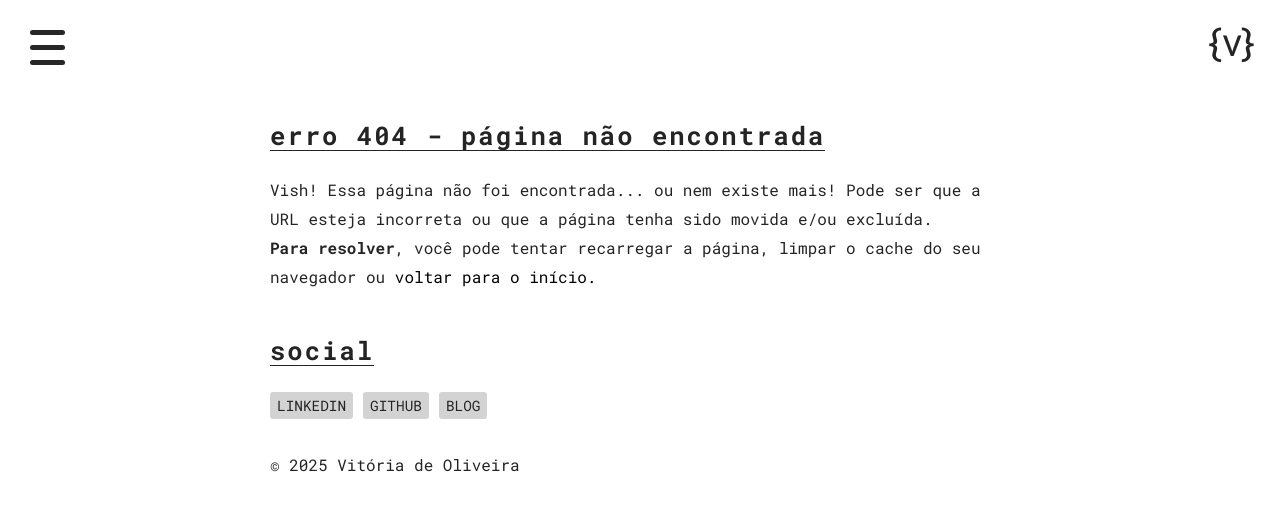
After one commit to vio1995/portfolio, a Flask app: template app/templates/error/404.html in a window 1280 px wide. The commit adds this page. Shown: the top 511 px of the page. Run offline with Flask 3, Linux system fonts and the light colour scheme; the template is opened without the code that fills it, so the values that code supplies are empty; parts of the project's set-up code (start-up, migrations or seed data) failed here and were passed over; some libraries are stand-ins or nearby versions.

Commit message:
feat(error-page): adicionar páginas de erro 404/500
close #6

```diff
--- a/app/templates/base.html
+++ b/app/templates/base.html
@@ -54,6 +54,8 @@
             <ul>
                 <li><a href="https://www.linkedin.com/in/vitoriadeo/" target="_blank">linkedin</a></li>
                 <li><a href="https://github.com/vitoriadeo" target="_blank">github</a></li>
+                <li><a href="https://vvfinds.neocities.org/" target="_blank">blog</a></li>
+
             </ul>
             <p class="copy"> ©
                 <script>document.write(new Date().getFullYear());</script>
--- /dev/null
+++ b/app/templates/error/404.html
@@ -0,0 +1,13 @@
+{% extends "base.html" %}
+
+{% block title %} {{super()}} - Página não encontrada {% endblock %}
+
+{% block content %}
+<section class="content">
+    <h2 class="title-h2">Erro 404 - Página não encontrada</h2>
+    <p>Vish! Essa página não foi encontrada... ou nem existe mais! Pode ser que a URL esteja incorreta ou que a página
+        tenha sido movida e/ou excluída.</p>
+    <p><b>Para resolver</b>, você pode tentar recarregar a página, limpar o cache do seu navegador ou <a
+            href="{{url_for('main.index')}}">voltar para o início.</a></p>
+</section>
+{% endblock %}
```
Also changed, not shown: app/__init__.py (+9 -1 lines), app/templates/error/500.html (added, +13 -0 lines), 1 other file.
